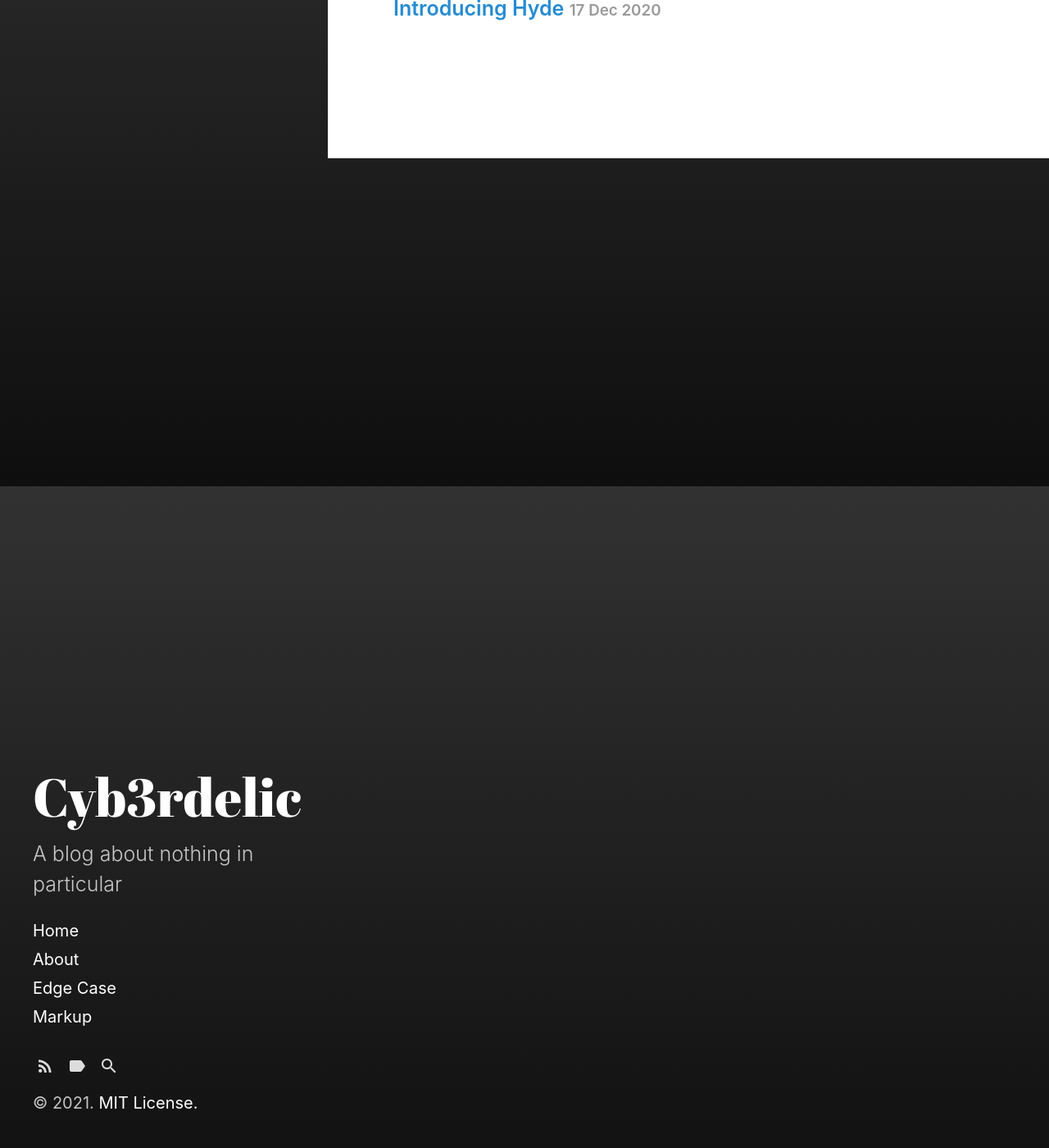
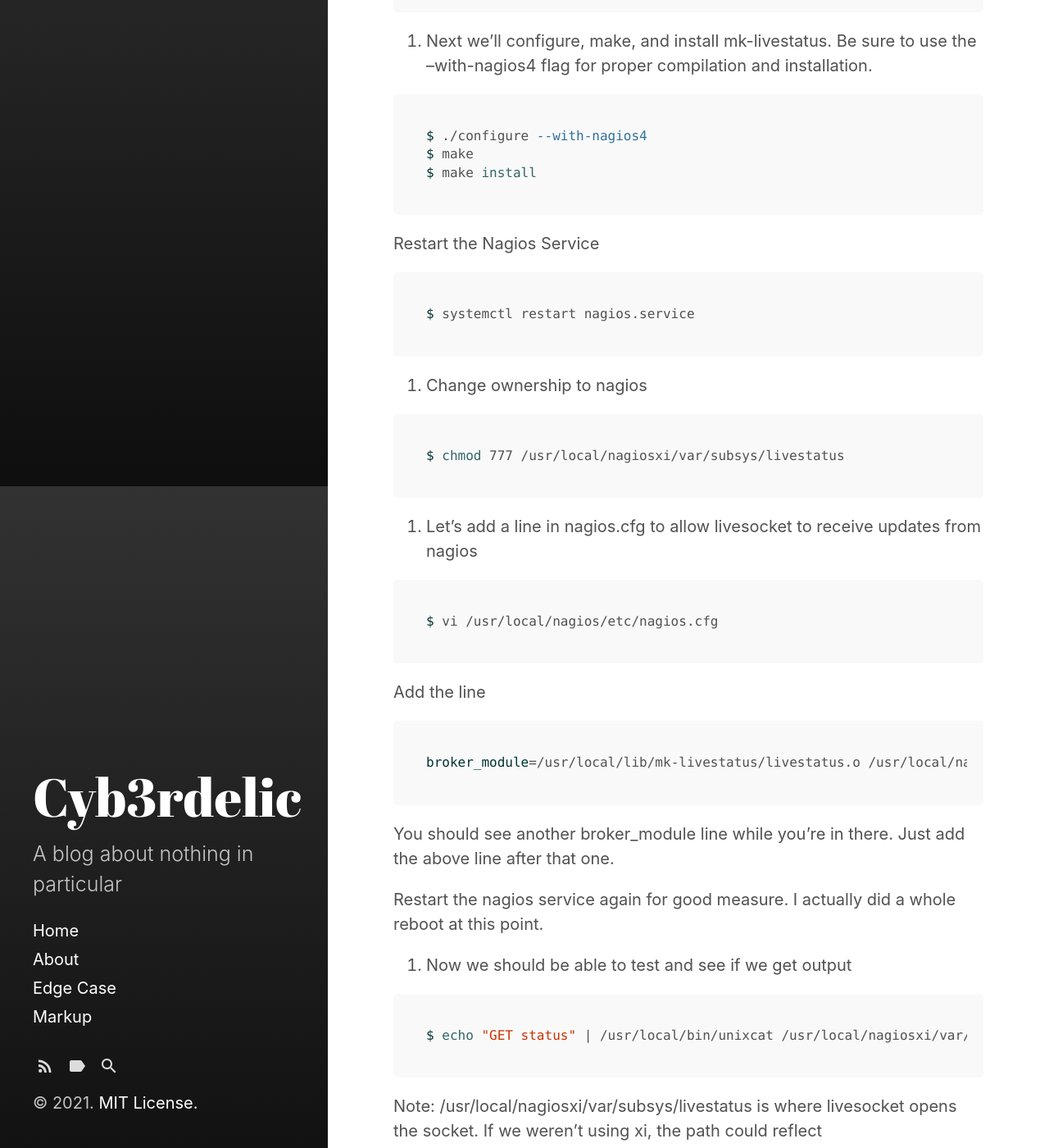
Before and after one commit to cyb3rdelic/cyb3rdelic.github.io, a Jekyll site: the page built from _posts/2021-1-18-NagiosTV-With-Livesocket.md, in a window 1280 px wide and 1400 px high, scrolled down 1207 px. Shown: the whole window at 82% size. Built offline with Jekyll 4.4.1, drawn with Linux system fonts in a browser that asks for light colours; some of the changed text lies outside the part shown.

Commit message:
Create post with most of the content.

````diff
--- a/_posts/2021-1-18-NagiosTV-With-Livesocket.md
+++ b/_posts/2021-1-18-NagiosTV-With-Livesocket.md
@@ -1,13 +1,25 @@
 ---
 layout: post
-title: Creating a dashboard with NagiosTV and Livesocket
+title: Creating a dashboard with NagiosTV and Livesocket on Ubuntu 20.04
 ---
 
 Hey all. I was tasked with setting up a new NagiosXI instance and we needed a dashboard for the office. I found one, NagiosTV, which is super clean and easy to use. The only problem I ran into was creating a dashboard that was able to be accessed without credentials. I ended up using MK Livestatus to fetch the data to display on our big screen.
 
 I'll show you how to do this here, just because it took a bit to get it figured out. But first, some credits:
 
+<b>NagiosTV Installation</b>
+
 <a href="https://nagiostv.com/">NagiosTV</a> Created and maintained by chriscareycode on github.
+The github repository has an install guide. I'll also post mine here just to keep everything together.
+
+
+
+
+
+
+
+
+<b>Livestatus Installation</b>
 
 Livestatus now resides with CheckMK, I'll post the specific download link.
 <a href="https://docs.checkmk.com/latest/en/intro.html">CheckMK</a>
@@ -16,10 +28,95 @@ Livestatus now resides with CheckMK, I'll post the specific download link.
 
 <a href="https://download.checkmk.com/checkmk/1.5.0p24/mk-livestatus-1.5.0p24.tar.gz">
 
-Let's begin
-
-First you'll need to download the tar file from above.
+Let's begin by making sure we download the needed utilities
 
 ```bash
+$ apt install rrdtool librrd-dev librrd8 libboost-dev libboost-system-dev
+```
+
+1. First you'll need to download the tar file from above and extract it
+
+```bash
+$ cd /tmp
 $ wget https://download.checkmk.com/checkmk/1.5.0p24/mk-livestatus-1.5.0p24.tar.gz
+$ tar -xzf mk-livestatus-1.5.0p24.tar.gz
+$ cd mk-livestatus-1.5.0p24
 ```
+
+2. Next we'll configure, make, and install mk-livestatus. Be sure to use the --with-nagios4 flag for proper compilation and installation.
+
+```bash
+$ ./configure --with-nagios4
+$ make
+$ make install
+```
+Restart the Nagios Service
+
+```bash
+$ systemctl restart nagios.service
+```
+3. Change ownership to nagios
+
+```bash
+$ chmod 777 /usr/local/nagiosxi/var/subsys/livestatus
+```
+
+4. Let's add a line in nagios.cfg to allow livesocket to receive updates from nagios
+
+```bash
+$ vi /usr/local/nagios/etc/nagios.cfg
+```
+Add the line
+```bash
+broker_module=/usr/local/lib/mk-livestatus/livestatus.o /usr/local/nagiosxi/var/subsys/livestatus
+```
+
+You should see another broker_module line while you're in there. Just add the above line after that one.
+
+Restart the nagios service again for good measure. I actually did a whole reboot at this point.
+
+
+5. Now we should be able to test and see if we get output
+
+```bash
+$ echo "GET status" | /usr/local/bin/unixcat /usr/local/nagiosxi/var/subsys/livestatus
+```
+Note: /usr/local/nagiosxi/var/subsys/livestatus is where livesocket opens the socket. If we weren't using xi, the path could reflect "/usr/local/nagios/var/subsys" for example.
+
+6. Lastly, let's point NagiosTV to where it should look for that livesocket instance
+
+Under /usr/local/nagiosxi/html/nagiostv/connectors there are two files: livestatus-settings.ini and livestatus-settings.ini.sample
+
+The file ending in .sample is obviously a sample, so we can leave that alone for a backup. Let's change this line in livestatus-settings.ini
+
+```bash
+[livestatus]
+socket_path = /usr/local/nagios/var/rw/live.sock
+```
+to
+
+```bash
+[livestatus]
+socket_path = /usr/local/nagiosxi/var/subsys/livestatus
+```
+
+One more service restart
+
+```bash
+$ systemctl restart nagios.service
+```
+
+And that's all from that side. Now let's navigate to the NagiosTV url. We'll need to change some settings.
+
+![NagiosTV Main Settings](\assets\2021-1-18\NagiosTV-Settings.PNG)
+
+The above screenshot reflects how I have mine set up. You'll want to make sure that "Fetch data from" is MK Livestatus.
+All of the other settings should be fine.
+
+There we have it! NagiosTV should open without prompting for any credentials! This is going to work great on the large screen TV in the office.
+
+One more thing. It's a good idea to save your settings so that anyone who accesses NagiosTV has the same settings as you configure. Good for situations where multiple people may access the dashboard individually. Below is a screenshot, just follow the instructions listed on the page.
+
+![NagiosTV Save Settings](\assets\2021-1-18\NagiosTV-Save-Settings-To-Server.PNG)
+
+Happy Monitoring!
````
Also changed, not shown: assets/2021-1-18/NagiosTV-Save-Settings-To-Server.PNG (added), assets/2021-1-18/NagiosTV-Settings.PNG (added).
